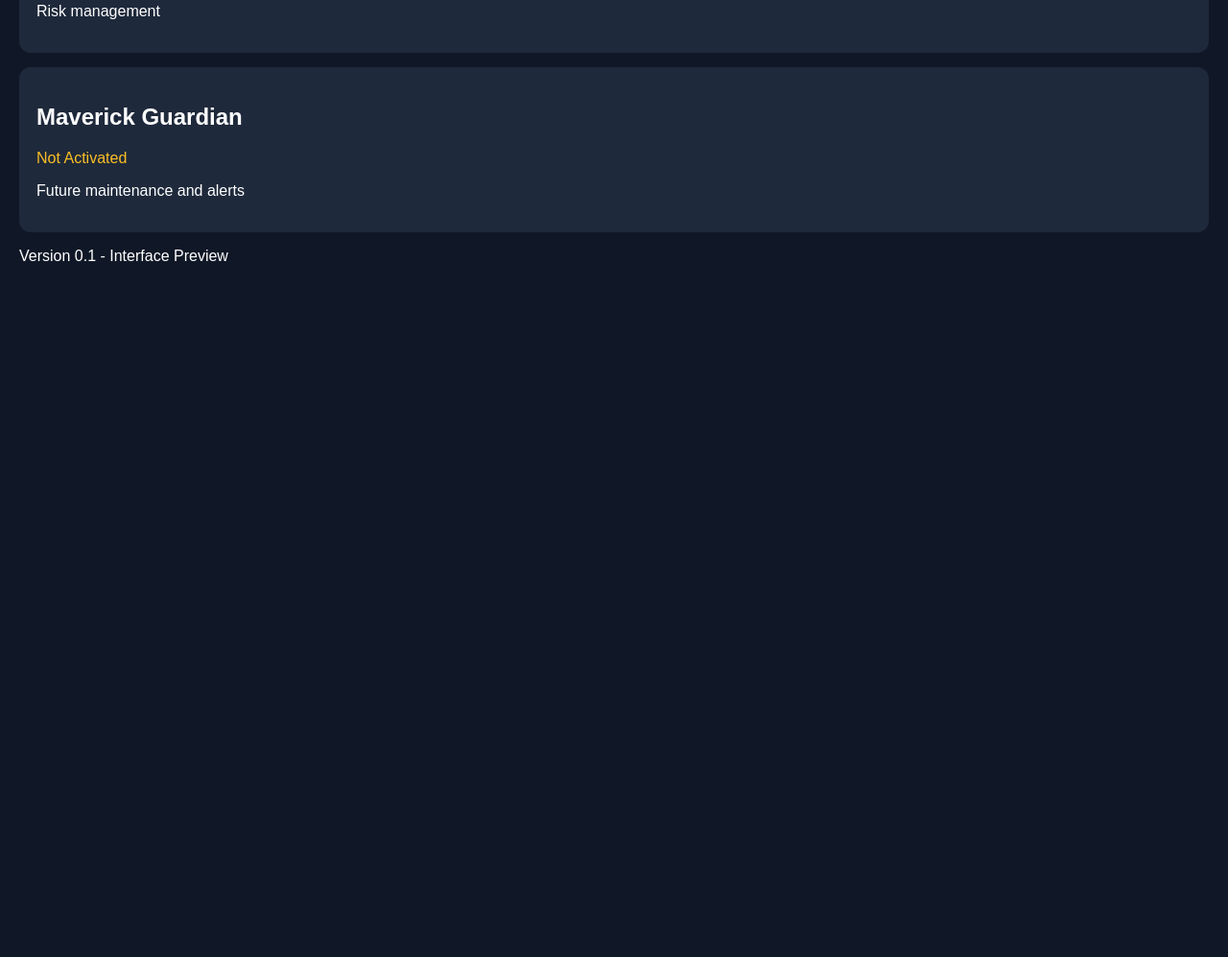
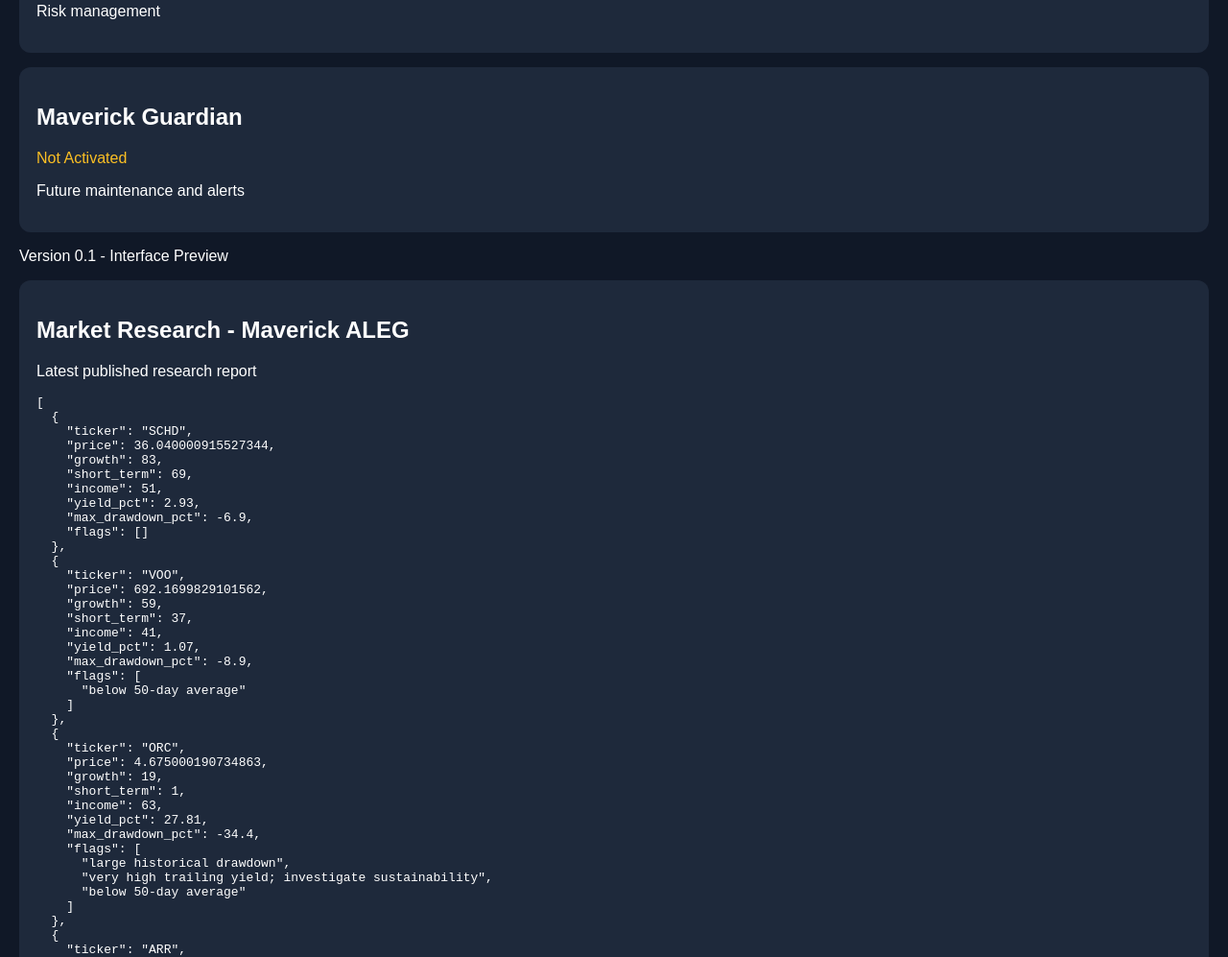
Before and after one commit to GarciaWealth-AL/maverick-dash-aleg-dash-dashboard, a plain HTML site: page index.html in a window 1280 px wide. Shown: the part 624-1621 px from the top of the page at 96% size. Before the commit the page ends 936 px from the top, so only its background shows below. Drawn offline with Linux system fonts and the light colour scheme.

Commit message:
Update index.html

```diff
--- a/index.html
+++ b/index.html
@@ -52,5 +52,39 @@ h1 { color: #38d9a9; }
 </div>
 
 <p>Version 0.1 - Interface Preview</p>
+
+<div class="card">
+  <h2>Market Research - Maverick ALEG</h2>
+  <p id="research-status">Loading research report...</p>
+  <pre id="research-data"
+       style="white-space:pre-wrap;overflow-wrap:anywhere;"></pre>
+</div>
+
+<script>
+async function loadResearch() {
+  const status = document.getElementById("research-status");
+  const output = document.getElementById("research-data");
+
+  try {
+    const response = await fetch("./maverick_report.json", {
+      cache: "no-store"
+    });
+
+    if (!response.ok) {
+      throw new Error("HTTP " + response.status);
+    }
+
+    const report = await response.json();
+    status.textContent = "Latest published research report";
+    output.textContent = JSON.stringify(report, null, 2);
+  } catch (error) {
+    status.textContent = "Research report unavailable";
+    output.textContent = error.message;
+  }
+}
+
+loadResearch();
+</script>
+
 </body>
 </html>
```
